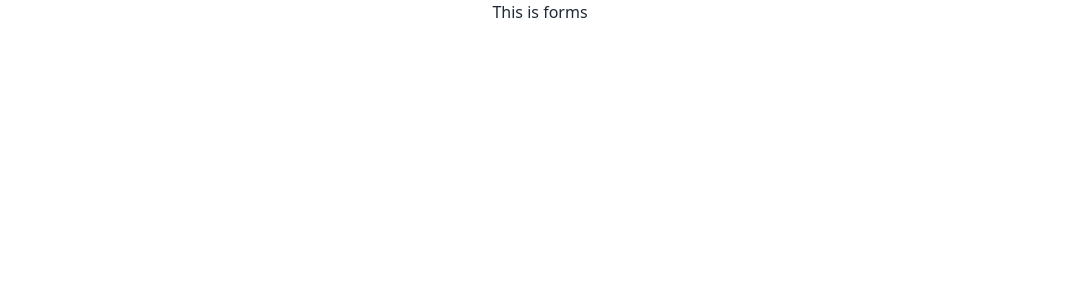
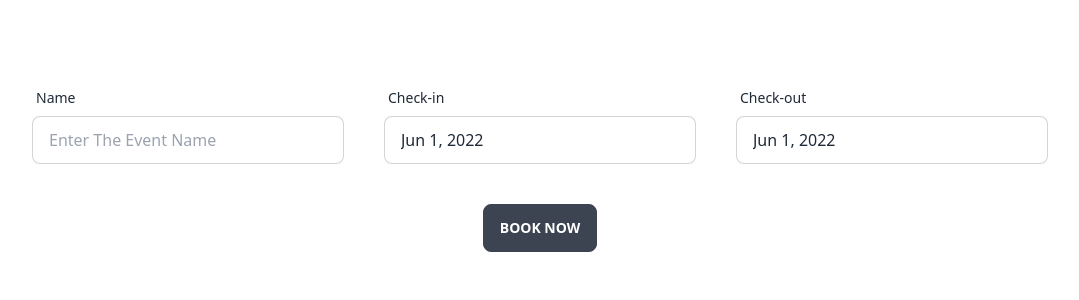
Before and after one commit to mjaumi/checkin-checkout-assignment-client, a React (Create React App) app: page / in a window 1280 px wide. Shown: the top 300 px of the page, without its empty margins (100-1179 px from the left). Built offline with nearby package versions, Linux system fonts and the light colour scheme.

Commit message:
form design done

```diff
--- a/package.json
+++ b/package.json
@@ -7,7 +7,9 @@
     "@testing-library/react": "^13.3.0",
     "@testing-library/user-event": "^13.5.0",
     "daisyui": "^2.15.2",
+    "date-fns": "^2.28.0",
     "react": "^18.1.0",
+    "react-day-picker": "^8.0.5",
     "react-dom": "^18.1.0",
     "react-scripts": "5.0.1",
     "web-vitals": "^2.1.4"
--- a/src/App.js
+++ b/src/App.js
@@ -1,5 +1,6 @@
 import './App.css';
 import CheckInCheckOutForm from './components/CheckInCheckOutForm/CheckInCheckOutForm';
+import 'react-day-picker/dist/style.css';
 
 function App() {
   return (
--- a/src/components/CheckInCheckOutForm/CheckInCheckOutForm.js
+++ b/src/components/CheckInCheckOutForm/CheckInCheckOutForm.js
@@ -1,11 +1,60 @@
-import React from 'react';
+import React, { useState } from 'react';
+import { format } from 'date-fns';
+import DatePicker from '../DatePicker/DatePicker';
 
 const CheckInCheckOutForm = () => {
+    // integration of react hooks
+    const [checkInDate, setCheckInDate] = useState(new Date());
+    const [checkOutDate, setCheckOutDate] = useState(new Date());
+    const [showCheckInDatePicker, setShowCheckInDatePicker] = useState(false);
+    const [showCheckOutDatePicker, setShowCheckOutDatePicker] = useState(false);
 
     // rendering calendar component here
     return (
-        <section>
-            <h1>This is forms</h1>
+        <section className='mt-20'>
+            <div className='flex justify-center'>
+                <form>
+                    <div className='flex'>
+                        <div className='form-control w-[312px]'>
+                            <label className='label'>
+                                <span className='label-text'>Name</span>
+                            </label>
+                            <input type='text' placeholder='Enter The Event Name' className='input input-bordered w-full' />
+                        </div>
+                        <div className='relative form-control w-[312px] ml-10'>
+                            <label className='label'>
+                                <span className='label-text'>Check-in</span>
+                            </label>
+                            <input onClick={() => setShowCheckInDatePicker(!showCheckInDatePicker)} type='text' placeholder='Select A Date' className='input input-bordered w-full cursor-pointer' readOnly value={format(checkInDate, 'PP')} />
+                            {
+                                showCheckInDatePicker &&
+                                <DatePicker
+                                    setDate={setCheckInDate}
+                                    setShowDatePicker={setShowCheckInDatePicker}
+                                    disableDateTill={new Date()}
+                                />
+                            }
+                        </div>
+                        <div className='relative form-control w-[312px] ml-10'>
+                            <label className='label'>
+                                <span className='label-text'>Check-out</span>
+                            </label>
+                            <input onClick={() => setShowCheckOutDatePicker(!showCheckOutDatePicker)} type='text' placeholder='Select A Date' className='input input-bordered w-full cursor-pointer' readOnly value={format(checkOutDate, 'PP')} />
+                            {
+                                showCheckOutDatePicker &&
+                                <DatePicker
+                                    setDate={setCheckOutDate}
+                                    setShowDatePicker={setShowCheckOutDatePicker}
+                                    disableDateTill={checkInDate}
+                                />
+                            }
+                        </div>
+                    </div>
+                    <div className='mt-10'>
+                        <button className='btn'>Book Now</button>
+                    </div>
+                </form>
+            </div>
         </section>
     );
 };
--- /dev/null
+++ b/src/components/DatePicker/DatePicker.js
@@ -0,0 +1,26 @@
+import React from 'react';
+import { DayPicker } from 'react-day-picker';
+
+const DatePicker = ({ setDate, setShowDatePicker, disableDateTill }) => {
+
+    const disabledDays = { before: disableDateTill };
+
+    // event handler for selecting the date
+    const handleSelectDate = (date) => {
+        setDate(date);
+        setShowDatePicker(false)
+    }
+
+    // rendering date picker component here
+    return (
+        <div className='bg-neutral rounded-2xl absolute top-full'>
+            <DayPicker
+                mode='single'
+                onSelect={handleSelectDate}
+                disabled={disabledDays}
+            />
+        </div>
+    );
+};
+
+export default DatePicker;
```
Also changed, not shown: 1 other file (tests, documents, lock files or other folders).
